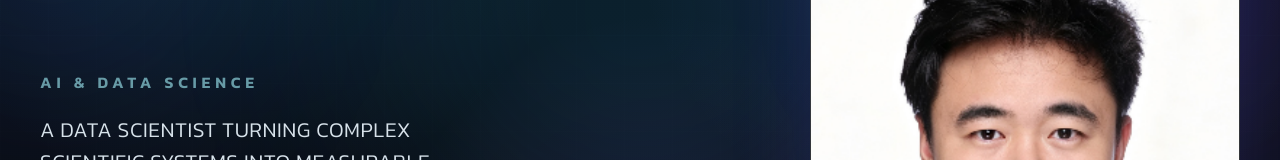
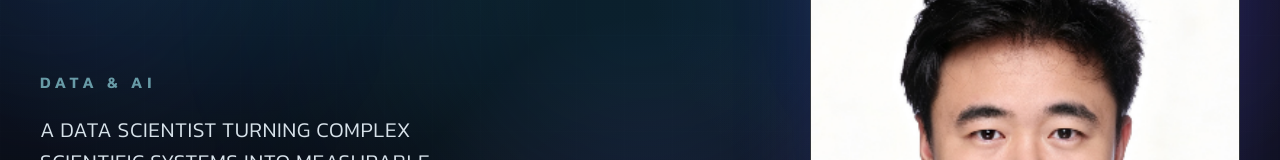
Before and after one commit to SW-19/Boundary_Breaker, a React (Vite) app: page / in a window 1280 px wide. Shown: the part 349-509 px from the top of the page. Built offline with nearby package versions, Linux system fonts and the light colour scheme.

Commit message:
Update main.tsx

```diff
--- a/src/main.tsx
+++ b/src/main.tsx
@@ -38,7 +38,7 @@ const copy: Record<Lang, Copy> = {
     nav: { about: 'About', expertise: 'Expertise', projects: 'Projects', contact: 'Contact' },
     hero: {
       title: "Hi, I'm Leo",
-      subtitle: 'AI & DATA SCIENCE',
+      subtitle: 'DATA & AI',
       role: 'A data scientist turning complex scientific systems into measurable models, scalable pipelines and intelligent decisions.',
       contact: 'Contact Me',
     },
@@ -106,8 +106,8 @@ const copy: Record<Lang, Copy> = {
     nav: { about: '关于', expertise: '能力', projects: '项目', contact: '联系' },
     hero: {
       title: '你好，我是刘幻',
-      subtitle: '数据科学与AI辅助',
-      role: '用数据建模、自动化 Pipeline 与智能优化，把复杂科研系统转化为可度量、可验证、可迭代的决策。',
+      subtitle: '数据与AI',
+      role: '数学建模\n多目标优化\n多模态数据分析 Pipeline\n机器学习与人工智能',
       contact: '联系我',
     },
     about: {
```
